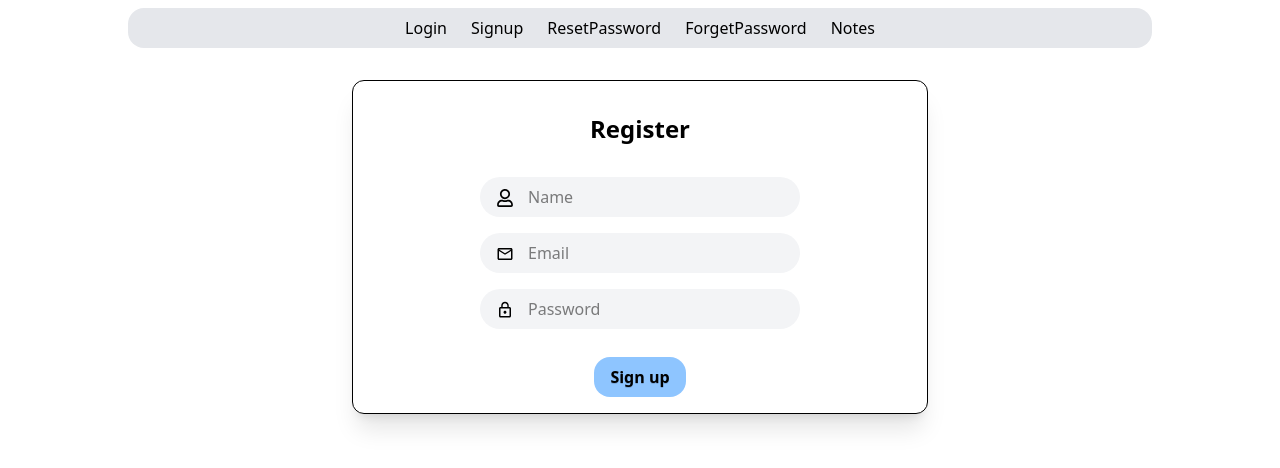
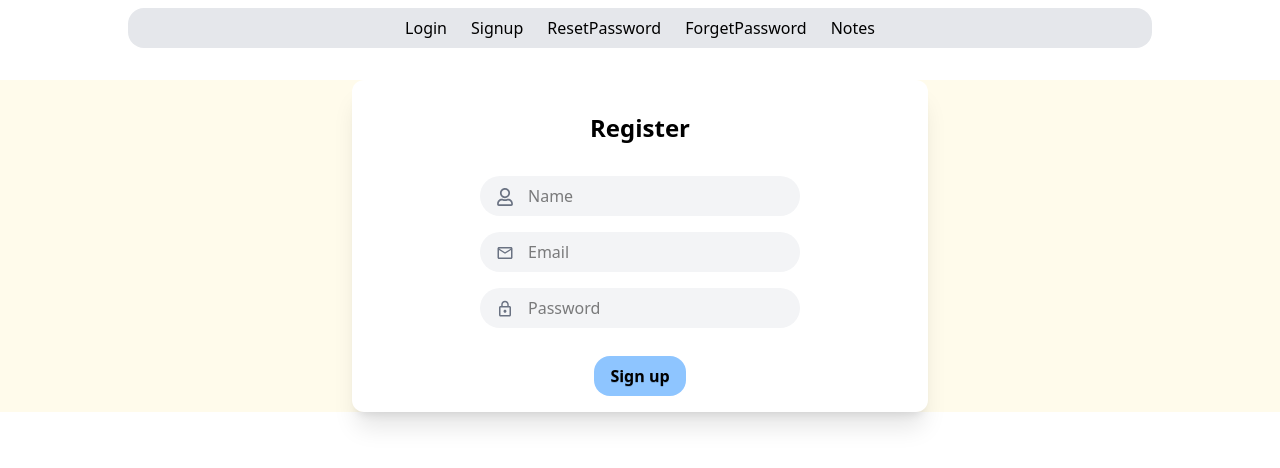
Before and after one commit to Akshay1799/Note-App, a React app in the folder client/: page /signup in a window 1280 px wide. Shown: the top 468 px of the page. Built offline with nearby package versions, Linux system fonts and the light colour scheme; the HTML template or start-up script is replaced by a standard one.

Commit message:
built a sign up form structure

```diff
--- a/client/src/pages/Signup.jsx
+++ b/client/src/pages/Signup.jsx
@@ -3,19 +3,19 @@ import { FaRegUser  } from "react-icons/fa";
 import { MdOutlineEmail, MdLockOutline  } from "react-icons/md";
 const Signup = () => {
   return (
-    <div className='mt-8'>
-      <form className='border flex flex-col justify-center mx-auto 0 shadow-xl w-xl  px-5 py-4 gap-4 rounded-xl'>
+    <div className='mt-8 bg-amber-50 flex items-center'>
+      <form className='bg-white flex flex-col justify-center mx-auto 0 shadow-xl w-xl  px-5 py-4 gap-4 rounded-xl'>
         <h2 className='flex justify-center font-bold text-2xl my-4 '>Register</h2>
         <div className='relative flex justify-center items-center'>
-          <label htmlFor="username"><FaRegUser className='absolute ml-4 -mt-2 text-lg' /></label>
+          <label htmlFor="username"><FaRegUser className='text-gray-500 absolute ml-4 -mt-2 text-lg' /></label>
           <input id='username' type="text"  placeholder='Name' className='w-xs pl-12 py-2 bg-gray-100 rounded-3xl' />
         </div>
         <div className='relative flex justify-center items-center'>
-          <label htmlFor="email"><MdOutlineEmail className='absolute ml-4 -mt-2 text-lg'/></label>
+          <label htmlFor="email"><MdOutlineEmail className='text-gray-500 absolute ml-4 -mt-2 text-lg'/></label>
           <input id='email' type='email' placeholder='Email' className='w-xs pl-12 py-2 bg-gray-100 rounded-3xl ' />
         </div>
         <div className='relative flex justify-center items-center'>
-          <label htmlFor="Password"><MdLockOutline className='absolute ml-4 -mt-2 text-lg'/></label>
+          <label htmlFor="Password"><MdLockOutline className='text-gray-500 absolute ml-4 -mt-2 text-lg'/></label>
           <input id='Password' type="text" placeholder='Password' className='w-xs pl-12 py-2 bg-gray-100 rounded-3xl ' />
         </div>
         <button type='submit' className='mt-3 hover:ease-in hover:duration-100 hover:bg-white hover:border  hover:cursor-pointer bg-blue-300 px-4 py-2  rounded-2xl mx-auto 0'><span className='text-shadow-2xs font-bold'>Sign up</span></button>
@@ -24,4 +24,4 @@ const Signup = () => {
   )
 }
 
-export default Signup
+export default Signup;
```
